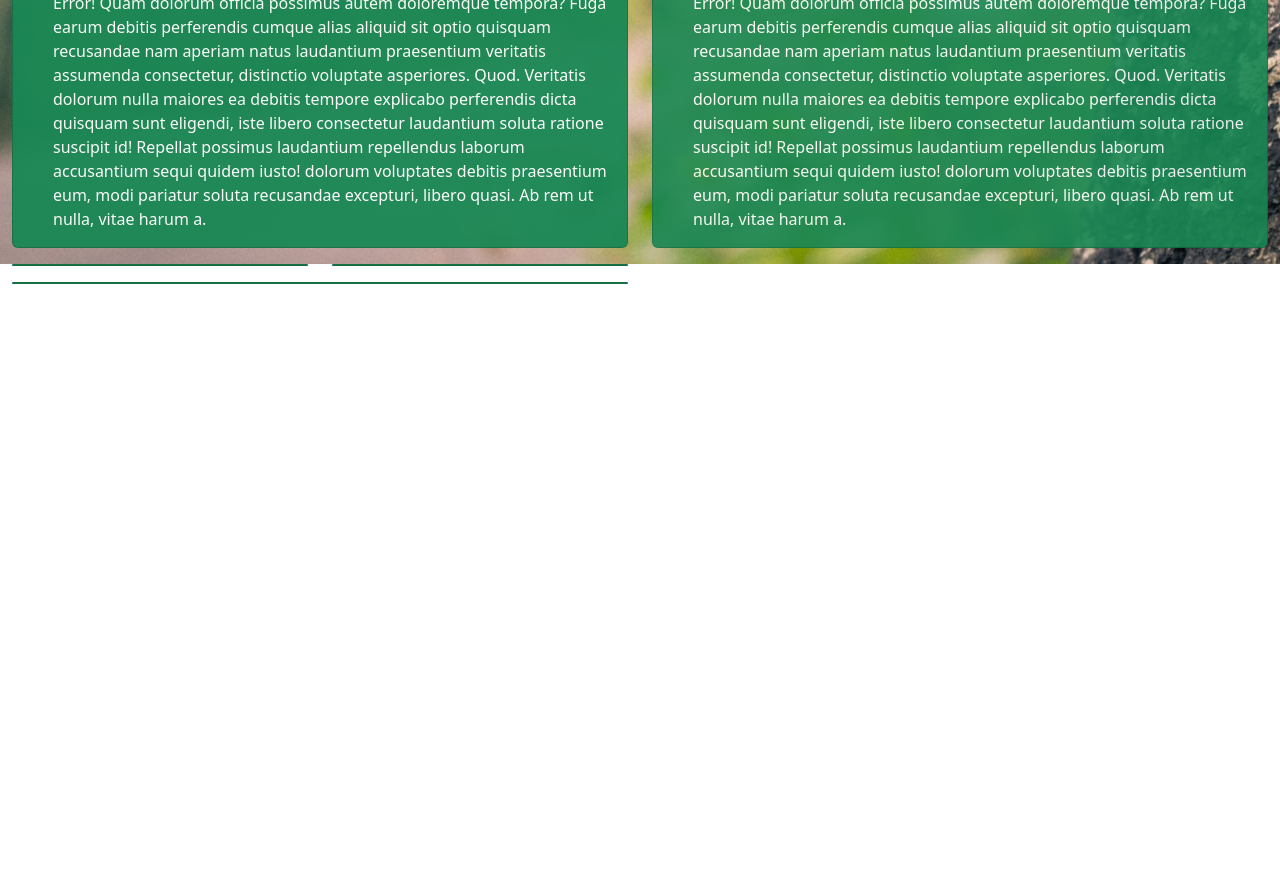
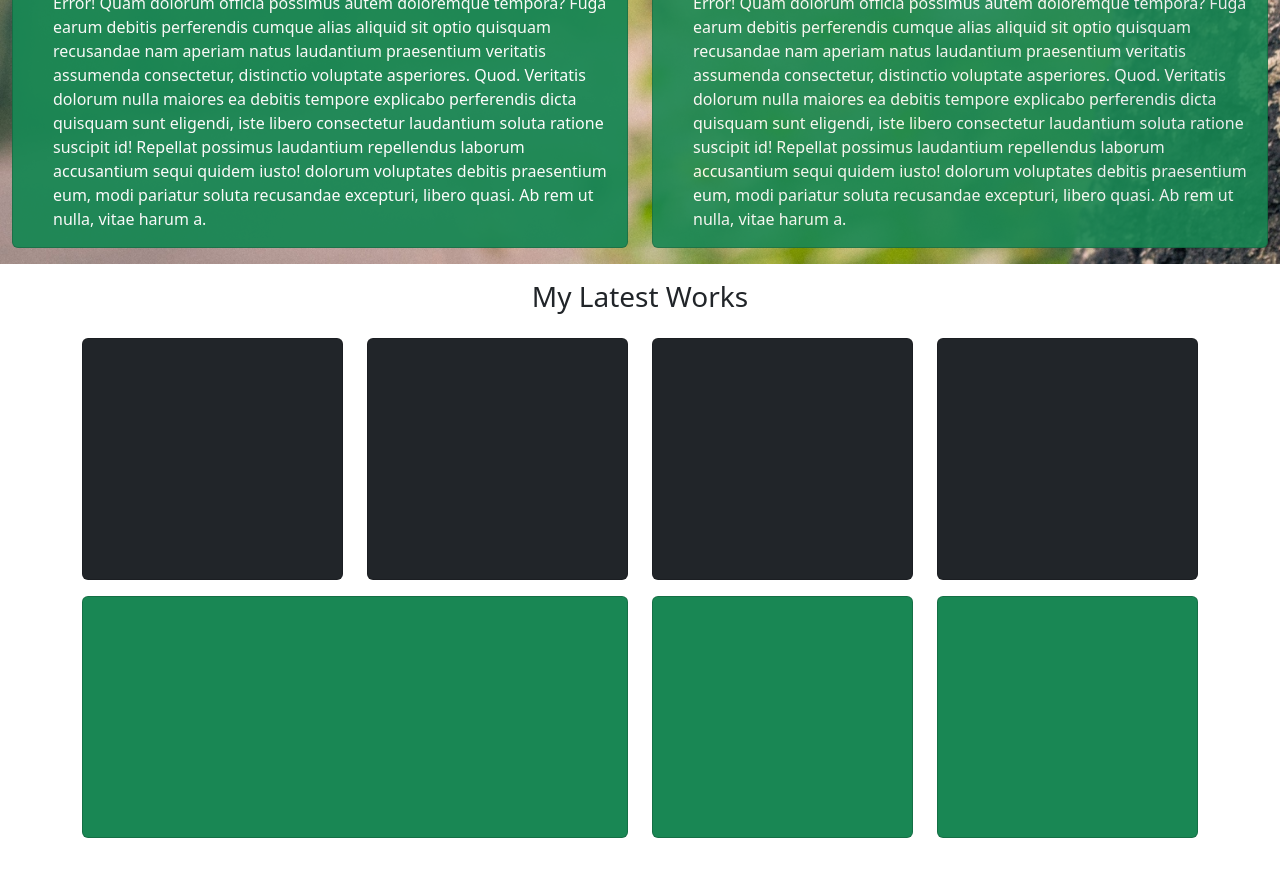
Before and after one commit to Pibepi/les-4, a plain HTML site: page index.html in a window 1280 px wide. Shown: the part 4228-5104 px from the top of the page. Before the commit the page ends 4528 px from the top, so only its background shows below. Drawn offline with nearby package versions, Linux system fonts and the light colour scheme.

Commit message:
sections-3

```diff
--- a/css/style.css
+++ b/css/style.css
@@ -96,4 +96,8 @@ font-size: 100px;
 }
 
 
-card
+.card2{
+padding-top: 120px;
+padding-bottom: 120px;
+
+}
--- a/index.html
+++ b/index.html
@@ -267,21 +267,24 @@
 
 </div>
 
-<div class="container-fluid">
+<div class="container mt-3 mb-4">
 
 
 
 
-<div class="row">
+<div class="row ">
 
 
-<div class="col-sm-12 col-md-6 ">
 
-<div class="row">
+<h3 class="text-center">My Latest Works</h3>
 
-    <div class="col-sm-12 col-md-6 "> <div class="card text-bg-success mb-3 card2" style="max-width: 20rem;"></div></div>
-    <div class="col-sm-12 col-md-6 "> <div class="card text-bg-success mb-3 card2" style="max-width: 20rem;"></div></div>
-    <div class="col-sm-12 col-md-12 "> <div class="card text-bg-success mb-3 card2" style="max-width: 40rem;"></div></div>
+<div class="col-sm-12 col-md-6 mt-3">
+
+<div class="row  ">
+
+    <div class="col-sm-12 col-lg-6 col-md-12"> <div class="card text-bg-dark mb-3 card2" ></div></div>
+    <div class="col-sm-12 col-lg-6 col-md-12"> <div class="card text-bg-dark mb-3 card2" ></div></div>
+    <div class="col-sm-12 col-lg-12 col-md-12"> <div class="card text-bg-success mb-3 card2" ></div></div>
 </div>
 
 
@@ -290,13 +293,12 @@
 
 </div>
 
-<div class="col-sm-12 col-md-6 ">
+<div class="col-sm-12 col-md-6 mt-3">
     <div class="row">
-
-        <div class="col-sm-12 col-md-6 "></div>
-        <div class="col-sm-12 col-md-6 "></div>
-        <div class="col-sm-12 col-md-6 "></div>
-        <div class="col-sm-12 col-md-6 "></div>
+        <div class="col-sm-12 col-md-12 col-lg-6"> <div class="card text-bg-dark mb-3 card2" ></div></div>
+        <div class="col-sm-12 col-md-12 col-lg-6"> <div class="card text-bg-dark mb-3 card2" ></div></div>
+        <div class="col-sm-12 col-md-12 col-lg-6"> <div class="card text-bg-success mb-3 card2" ></div></div>
+        <div class="col-sm-12 col-md-12 col-lg-6"> <div class="card text-bg-success mb-3 card2" ></div></div>
     </div>
 </div>
 
```
Also changed, not shown: img/tree2.jpg (added).
